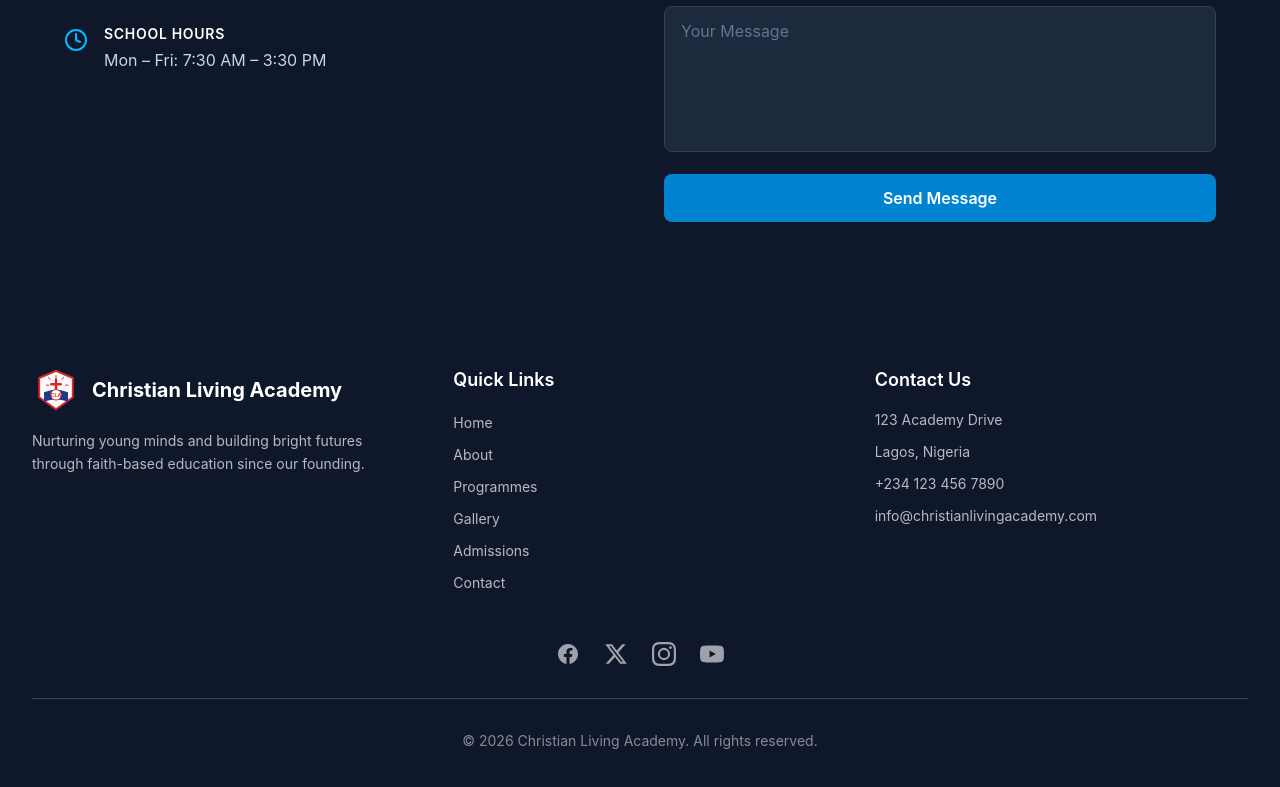
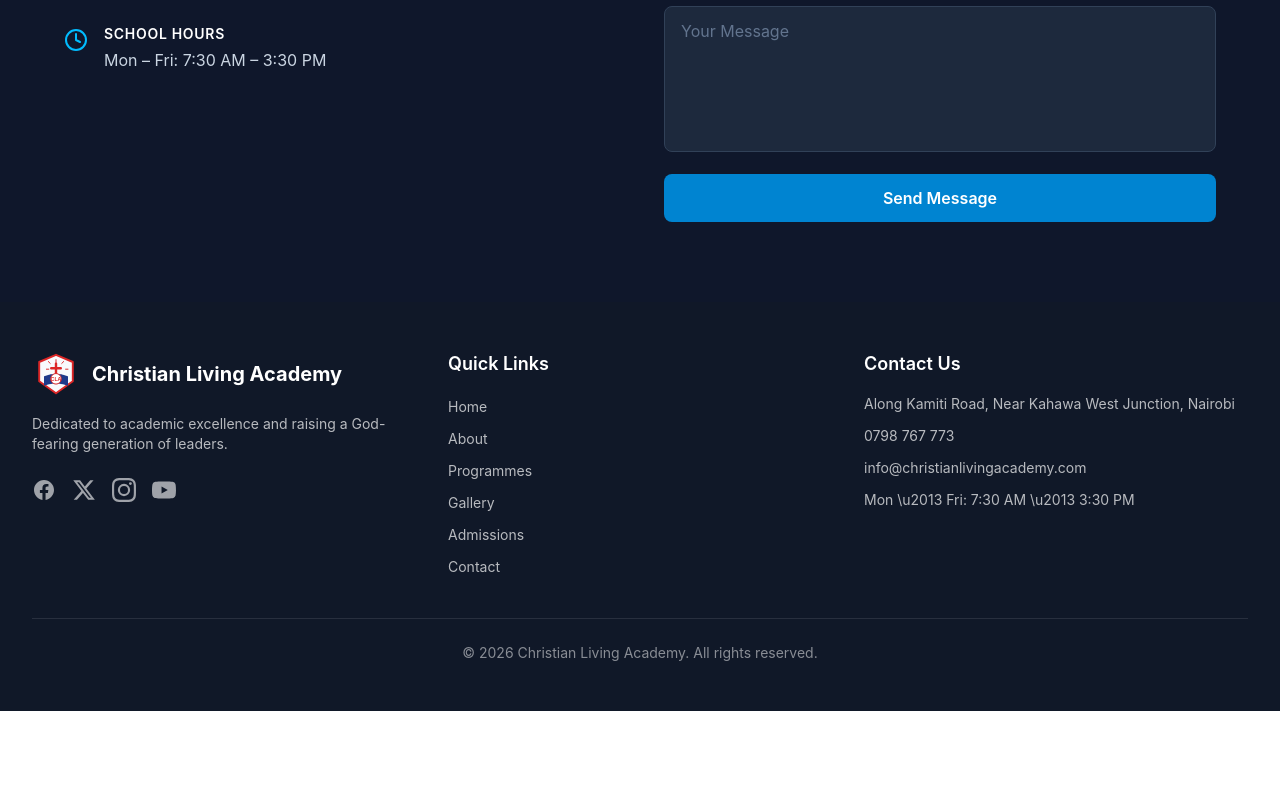
Before and after one commit to Jakegak/cla-website, a React (Vite) app: page / in a window 1280 px wide. Shown: the part 8571-9358 px from the top of the page. After the commit the page ends 9282 px from the top, so only its background shows below. Built offline with nearby package versions, Linux system fonts and the light colour scheme.

Commit message:
fix(footer): update address, phone, email, hours, and description to real CLA contact data

```diff
--- a/src/components/Footer.jsx
+++ b/src/components/Footer.jsx
@@ -72,39 +72,75 @@ function YouTubeIcon() {
 export default function Footer() {
   const handleNavClick = (e, href) => {
     e.preventDefault();
-    const targetId = href.replace('#', '');
-    const element = document.getElementById(targetId);
-    if (element) {
-      element.scrollIntoView({ behavior: 'smooth' });
+    const target = document.querySelector(href);
+    if (target) {
+      target.scrollIntoView({ behavior: 'smooth' });
     }
   };
 
   return (
-    <footer className="w-full max-w-full overflow-hidden bg-cla-purple text-white py-16">
-      <div className="max-w-7xl mx-auto px-6 lg:px-8">
-        <div className="grid grid-cols-1 md:grid-cols-3 gap-12">
-          {/* Column 1: Logo & Tagline */}
-          <div className="min-w-0 text-center md:text-left">
-            <div className="flex items-center justify-center md:justify-start gap-3 mb-4">
-              <Logo className="h-12 w-12" />
+    <footer className="bg-gray-900 text-white">
+      <div className="max-w-7xl mx-auto px-4 sm:px-6 lg:px-8 py-12">
+        <div className="grid grid-cols-1 md:grid-cols-3 gap-8">
+          {/* Column 1: Branding */}
+          <div>
+            <div className="flex items-center space-x-3 mb-4">
+              <Logo />
               <span className="text-xl font-bold">Christian Living Academy</span>
             </div>
-            <p className="text-white/70 text-sm leading-relaxed">
-              Nurturing young minds and building bright futures through
-              faith-based education since our founding.
+            <p className="text-sm text-white/70">
+              Dedicated to academic excellence and raising a God-fearing generation of leaders.
             </p>
+            <div className="flex space-x-4 mt-6">
+              <a
+                href="https://facebook.com"
+                target="_blank"
+                rel="noopener noreferrer"
+                className="text-white/60 hover:text-white transition-colors"
+                aria-label="Facebook"
+              >
+                <FacebookIcon />
+              </a>
+              <a
+                href="https://twitter.com"
+                target="_blank"
+                rel="noopener noreferrer"
+                className="text-white/60 hover:text-white transition-colors"
+                aria-label="Twitter"
+              >
+                <TwitterIcon />
+              </a>
+              <a
+                href="https://instagram.com"
+                target="_blank"
+                rel="noopener noreferrer"
+                className="text-white/60 hover:text-white transition-colors"
+                aria-label="Instagram"
+              >
+                <InstagramIcon />
+              </a>
+              <a
+                href="https://youtube.com"
+                target="_blank"
+                rel="noopener noreferrer"
+                className="text-white/60 hover:text-white transition-colors"
+                aria-label="YouTube"
+              >
+                <YouTubeIcon />
+              </a>
+            </div>
           </div>
 
           {/* Column 2: Quick Links */}
-          <div className="min-w-0 text-center md:text-left">
+          <div>
             <h3 className="text-lg font-semibold mb-4">Quick Links</h3>
             <ul className="space-y-2">
               {quickLinks.map((link) => (
-                <li key={link.href}>
+                <li key={link.label}>
                   <a
                     href={link.href}
                     onClick={(e) => handleNavClick(e, link.href)}
-                    className="text-white/70 hover:text-white text-sm transition-colors duration-200"
+                    className="text-sm text-white/70 hover:text-white transition-colors"
                   >
                     {link.label}
                   </a>
@@ -113,78 +149,35 @@ export default function Footer() {
             </ul>
           </div>
 
-          {/* Column 3: Contact Info */}
-          <div className="min-w-0 text-center md:text-left">
+          {/* Column 3: Contact Us */}
+          <div>
             <h3 className="text-lg font-semibold mb-4">Contact Us</h3>
             <div className="space-y-3 text-sm text-white/70">
-              <p>123 Academy Drive</p>
-              <p>Lagos, Nigeria</p>
+              <p>Along Kamiti Road, Near Kahawa West Junction, Nairobi</p>
               <p>
                 <a
-                  href="tel:+2341234567890"
-                  className="hover:text-white transition-colors duration-200"
+                  href="tel:0798767773"
+                  className="hover:text-white transition-colors"
                 >
-                  +234 123 456 7890
+                  0798 767 773
                 </a>
               </p>
-              <p className="break-all">
+              <p>
                 <a
                   href="mailto:info@christianlivingacademy.com"
-                  className="hover:text-white transition-colors duration-200"
+                  className="hover:text-white transition-colors"
                 >
                   info@christianlivingacademy.com
                 </a>
               </p>
+              <p>Mon \u2013 Fri: 7:30 AM \u2013 3:30 PM</p>
             </div>
           </div>
         </div>
 
-        {/* Social Icons */}
-        <div className="flex justify-center gap-6 mt-12 mb-8">
-          <a
-            href="https://facebook.com"
-            target="_blank"
-            rel="noopener noreferrer"
-            className="text-white/60 hover:text-white transition-colors duration-200"
-            aria-label="Facebook"
-          >
-            <FacebookIcon />
-          </a>
-          <a
-            href="https://twitter.com"
-            target="_blank"
-            rel="noopener noreferrer"
-            className="text-white/60 hover:text-white transition-colors duration-200"
-            aria-label="Twitter"
-          >
-            <TwitterIcon />
-          </a>
-          <a
-            href="https://instagram.com"
-            target="_blank"
-            rel="noopener noreferrer"
-            className="text-white/60 hover:text-white transition-colors duration-200"
-            aria-label="Instagram"
-          >
-            <InstagramIcon />
-          </a>
-          <a
-            href="https://youtube.com"
-            target="_blank"
-            rel="noopener noreferrer"
-            className="text-white/60 hover:text-white transition-colors duration-200"
-            aria-label="YouTube"
-          >
-            <YouTubeIcon />
-          </a>
-        </div>
-
         {/* Copyright */}
-        <div className="border-t border-white/20 pt-8 text-center">
-          <p className="text-white/50 text-sm">
-            &copy; {new Date().getFullYear()} Christian Living Academy. All rights
-            reserved.
-          </p>
+        <div className="border-t border-white/10 mt-10 pt-6 text-center text-sm text-white/50">
+          <p>&copy; {new Date().getFullYear()} Christian Living Academy. All rights reserved.</p>
         </div>
       </div>
     </footer>
```
Also changed, not shown: 2 other files (tests, documents, lock files or other folders).
